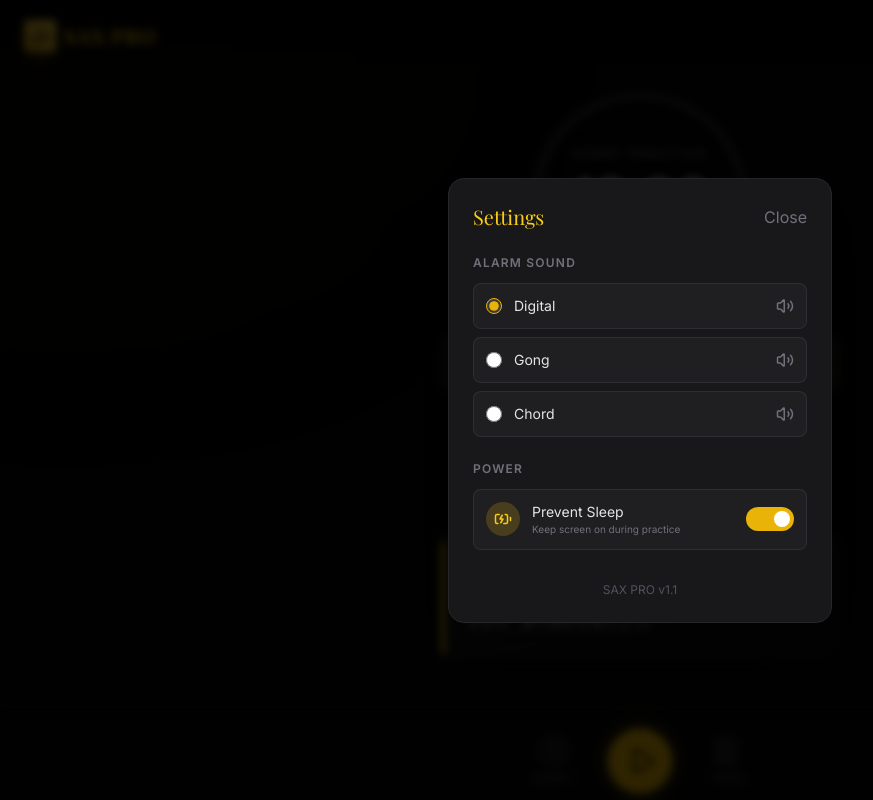
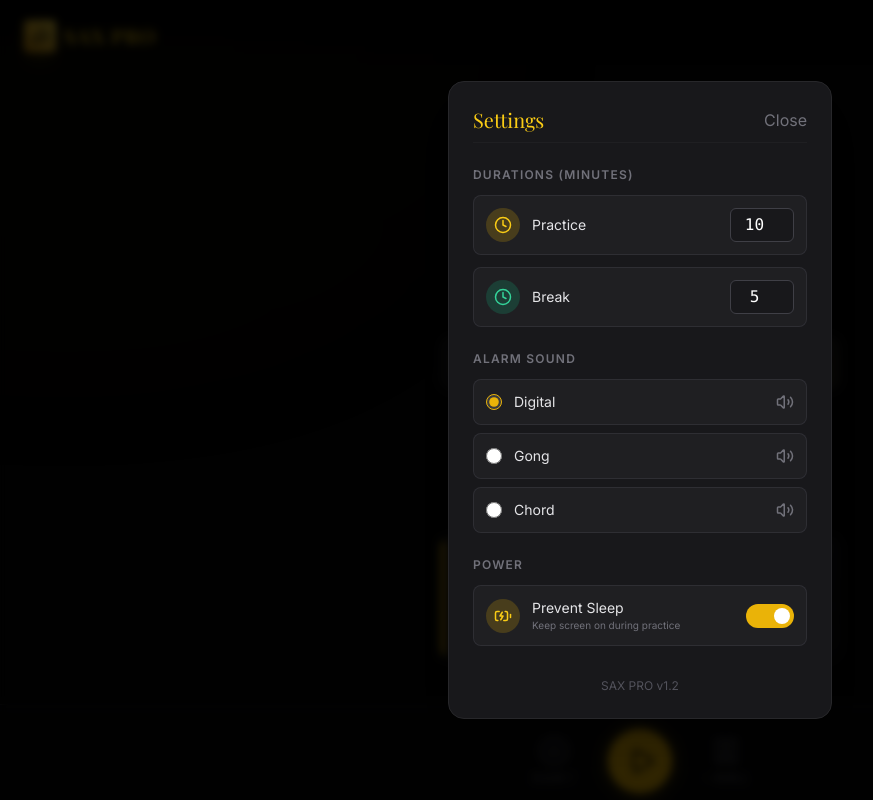
Before and after one commit to ktvr25277/saxtimer2, a React (Vite) app: page / in a window 1280 px wide. Both pictures are taken after a click on the button 1236 px from the left and 36 px from the top of the page. Shown: the whole page, without its empty margins (0-873 px from the left). Built offline with nearby package versions, Linux system fonts and the light colour scheme; no server answers; a web font is replaced by a local one.

Commit message:
Add files via upload

```diff
--- a/App.tsx
+++ b/App.tsx
@@ -6,7 +6,7 @@ import { Metronome } from './components/Metronome';
 import { PracticeLog } from './components/PracticeLog';
 import { AdviceWidget } from './components/AdviceWidget';
 import { AlarmEngine, MetronomeEngine } from './services/audioService';
-import { Music, Settings, Volume2, Pause, Play, StopCircle, Power, BatteryCharging } from 'lucide-react';
+import { Music, Settings, Volume2, Pause, Play, StopCircle, Power, BatteryCharging, Clock } from 'lucide-react';
 
 const STORAGE_KEY = 'sax-pro-stats';
 const SETTINGS_KEY = 'sax-pro-settings';
@@ -14,12 +14,17 @@ const SETTINGS_KEY = 'sax-pro-settings';
 function App() {
   // --- STATE ---
   const [status, setStatus] = useState<TimerStatus>(TimerStatus.IDLE);
+
+  // Settings State (Seconds)
+  const [practiceDuration, setPracticeDuration] = useState(PRACTICE_DURATION);
+  const [breakDuration, setBreakDuration] = useState(BREAK_DURATION);
+
   const [timeLeft, setTimeLeft] = useState(PRACTICE_DURATION);
   const [overtimeSeconds, setOvertimeSeconds] = useState(0);
   const [isPaused, setIsPaused] = useState(false);
   const [isMetronomePlaying, setIsMetronomePlaying] = useState(false);
 
-  // Settings
+  // Settings UI
   const [showSettings, setShowSettings] = useState(false);
   const [selectedAlarm, setSelectedAlarm] = useState<AlarmType>(AlarmType.DIGITAL);
   const [wakeLockEnabled, setWakeLockEnabled] = useState(true);
@@ -50,19 +55,16 @@ function App() {
         const parsed = JSON.parse(savedStats);
         const today = new Date().toISOString().split('T')[0];
 
-        // Ensure values are numbers (fallback to 0 if corrupted)
         const safeTotal = Number(parsed.totalSeconds) || 0;
         const safeToday = Number(parsed.todaySeconds) || 0;
 
         if (parsed.lastPracticeDate !== today) {
-          // New day detected: Reset 'todaySeconds' to 0, but KEEP 'totalSeconds'
           setStats({
             todaySeconds: 0,
-            totalSeconds: safeTotal, // Persist the total
+            totalSeconds: safeTotal,
             lastPracticeDate: today
           });
         } else {
-          // Same day: Restore everything
           setStats({
             todaySeconds: safeToday,
             totalSeconds: safeTotal,
@@ -71,16 +73,17 @@ function App() {
         }
       } catch (e) {
         console.error("Failed to parse saved stats:", e);
-        // Fallback to default initial state (all zeros) if parsing fails
       }
     }
 
     const savedSettings = localStorage.getItem(SETTINGS_KEY);
     if (savedSettings) {
       try {
-        const { alarm, wakeLock } = JSON.parse(savedSettings);
+        const { alarm, wakeLock, practice, break: breakTime } = JSON.parse(savedSettings);
         if (alarm) setSelectedAlarm(alarm);
         if (typeof wakeLock === 'boolean') setWakeLockEnabled(wakeLock);
+        if (typeof practice === 'number') setPracticeDuration(practice);
+        if (typeof breakTime === 'number') setBreakDuration(breakTime);
       } catch (e) {
         console.error("Failed to parse settings:", e);
       }
@@ -92,8 +95,20 @@ function App() {
   }, [stats]);
 
   useEffect(() => {
-    localStorage.setItem(SETTINGS_KEY, JSON.stringify({ alarm: selectedAlarm, wakeLock: wakeLockEnabled }));
-  }, [selectedAlarm, wakeLockEnabled]);
+    localStorage.setItem(SETTINGS_KEY, JSON.stringify({
+      alarm: selectedAlarm,
+      wakeLock: wakeLockEnabled,
+      practice: practiceDuration,
+      break: breakDuration
+    }));
+  }, [selectedAlarm, wakeLockEnabled, practiceDuration, breakDuration]);
+
+  // If settings change while IDLE, update display immediately
+  useEffect(() => {
+    if (status === TimerStatus.IDLE) {
+      setTimeLeft(practiceDuration);
+    }
+  }, [practiceDuration, status]);
 
   // Wake Lock Logic
   useEffect(() => {
@@ -171,7 +186,7 @@ function App() {
       // OVERTIME COUNTING (Both Practice and Break)
       else if (status === TimerStatus.PRACTICE_OVERTIME || status === TimerStatus.BREAK_OVERTIME) {
         setOvertimeSeconds(s => s + 1);
-        // We also count practice overtime towards total stats? Usually yes.
+        // We also count practice overtime towards total stats
         if (status === TimerStatus.PRACTICE_OVERTIME) {
           setStats(s => ({ ...s, todaySeconds: s.todaySeconds + 1, totalSeconds: s.totalSeconds + 1 }));
         }
@@ -215,24 +230,24 @@ function App() {
     switch (status) {
       case TimerStatus.IDLE:
         setStatus(TimerStatus.PRACTICE);
-        setTimeLeft(PRACTICE_DURATION);
+        setTimeLeft(practiceDuration);
         break;
       case TimerStatus.PRACTICE:
         setStatus(TimerStatus.BREAK);
-        setTimeLeft(BREAK_DURATION);
+        setTimeLeft(breakDuration);
         break;
       case TimerStatus.PRACTICE_OVERTIME:
         setStatus(TimerStatus.BREAK);
-        setTimeLeft(BREAK_DURATION);
+        setTimeLeft(breakDuration);
         setOvertimeSeconds(0);
         break;
       case TimerStatus.BREAK:
         setStatus(TimerStatus.PRACTICE);
-        setTimeLeft(PRACTICE_DURATION);
+        setTimeLeft(practiceDuration);
         break;
       case TimerStatus.BREAK_OVERTIME:
         setStatus(TimerStatus.PRACTICE);
-        setTimeLeft(PRACTICE_DURATION);
+        setTimeLeft(practiceDuration);
         setOvertimeSeconds(0);
         break;
     }
@@ -257,7 +272,7 @@ function App() {
     }
     setIsPaused(false);
     setStatus(TimerStatus.IDLE);
-    setTimeLeft(PRACTICE_DURATION);
+    setTimeLeft(practiceDuration);
     setOvertimeSeconds(0);
   };
 
@@ -286,7 +301,7 @@ function App() {
 
   const getProgress = () => {
     if (status === TimerStatus.PRACTICE_OVERTIME || status === TimerStatus.BREAK_OVERTIME) return 100;
-    const total = (status === TimerStatus.BREAK) ? BREAK_DURATION : PRACTICE_DURATION;
+    const total = (status === TimerStatus.BREAK) ? breakDuration : practiceDuration;
     return ((total - timeLeft) / total) * 100;
   };
 
@@ -419,10 +434,64 @@ function App() {
       {/* Settings Modal */}
       {showSettings && (
         <div className="fixed inset-0 z-50 flex items-end sm:items-center justify-center bg-black/80 backdrop-blur-sm" onClick={toggleSettings}>
-          <div className="w-full max-w-sm bg-zinc-900 border-t sm:border border-zinc-800 p-6 rounded-t-3xl sm:rounded-2xl shadow-2xl space-y-6" onClick={e => e.stopPropagation()}>
-            <div className="flex justify-between items-center">
+          <div className="w-full max-w-sm max-h-[85vh] overflow-y-auto bg-zinc-900 border-t sm:border border-zinc-800 p-6 rounded-t-3xl sm:rounded-2xl shadow-2xl space-y-6" onClick={e => e.stopPropagation()}>
+            <div className="flex justify-between items-center sticky top-0 bg-zinc-900 pb-2 z-10 border-b border-zinc-800/50">
               <h2 className="text-xl font-serif text-brass-400">Settings</h2>
               <button onClick={toggleSettings} className="text-zinc-500">Close</button>
+            </div>
+
+            {/* Timer Settings */}
+            <div>
+              <label className="text-xs font-bold text-zinc-500 uppercase tracking-widest mb-3 block">Durations (Minutes)</label>
+              <div className="space-y-3">
+
+                {/* Practice Duration */}
+                <div className="flex items-center justify-between p-3 rounded-lg bg-zinc-800/50 border border-zinc-700/50">
+                  <div className="flex items-center gap-3">
+                    <div className="p-2 rounded-full bg-brass-500/20 text-brass-400">
+                      <Clock size={18} />
+                    </div>
+                    <span className="text-zinc-200 text-sm">Practice</span>
+                  </div>
+                  <div className="flex items-center gap-3">
+                    <input
+                      type="number"
+                      min="1"
+                      max="120"
+                      value={Math.floor(practiceDuration / 60)}
+                      onChange={(e) => {
+                         const val = parseInt(e.target.value) || 1;
+                         setPracticeDuration(val * 60);
+                      }}
+                      className="w-16 bg-zinc-900 border border-zinc-700 rounded-md text-center py-1 text-white font-mono focus:border-brass-500 outline-none"
+                    />
+                  </div>
+                </div>
+
+                {/* Break Duration */}
+                <div className="flex items-center justify-between p-3 rounded-lg bg-zinc-800/50 border border-zinc-700/50">
+                  <div className="flex items-center gap-3">
+                    <div className="p-2 rounded-full bg-emerald-500/20 text-emerald-400">
+                      <Clock size={18} />
+                    </div>
+                    <span className="text-zinc-200 text-sm">Break</span>
+                  </div>
+                  <div className="flex items-center gap-3">
+                     <input
+                      type="number"
+                      min="1"
+                      max="60"
+                      value={Math.floor(breakDuration / 60)}
+                      onChange={(e) => {
+                         const val = parseInt(e.target.value) || 1;
+                         setBreakDuration(val * 60);
+                      }}
+                      className="w-16 bg-zinc-900 border border-zinc-700 rounded-md text-center py-1 text-white font-mono focus:border-emerald-500 outline-none"
+                    />
+                  </div>
+                </div>
+
+              </div>
             </div>
 
             {/* Alarm Settings */}
@@ -472,7 +541,7 @@ function App() {
             </div>
 
             <div className="pt-2 text-center text-xs text-zinc-600">
-               SAX PRO v1.1
+               SAX PRO v1.2
             </div>
           </div>
         </div>
```
